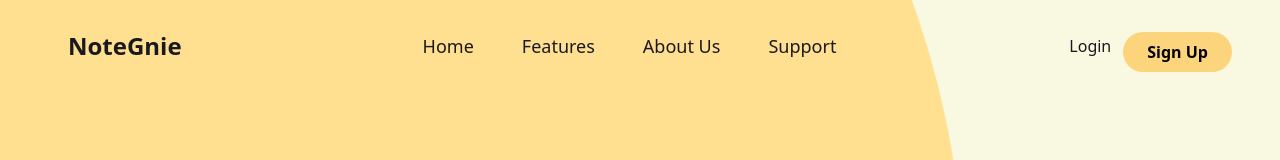
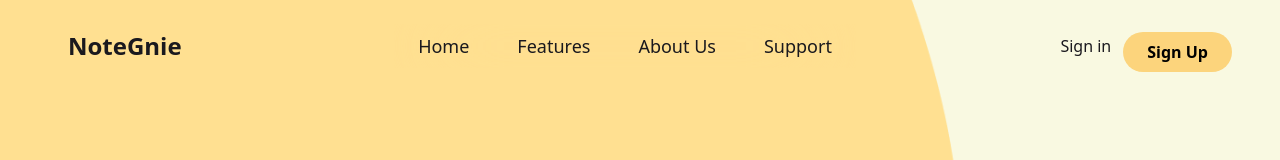
Before and after one commit to centrelocusdev/NoteGenie, a React (Vite) app in the folder client/: page / in a window 1280 px wide. Shown: the top 160 px of the page. Built offline with nearby package versions, Linux system fonts and the light colour scheme.

Commit message:
fix page access issue

```diff
--- a/client/src/App.jsx
+++ b/client/src/App.jsx
@@ -6,7 +6,7 @@ import { FaSpinner } from "react-icons/fa";
 
 import Home from "./pages/general/Home";
 import Signup from "./pages/general/Signup";
-import Login from "./pages/general/Login";
+import Signin from "./pages/general/Signin";
 import PrivateRoutes from "./PrivateRoutes";
 import Templates from "./pages/dashboard/Templates";
 import Editor from "./pages/dashboard/Editor";
@@ -25,7 +25,7 @@ function App() {
         <Routes>
           <Route path="/" element={<Home />} />
           <Route path="/signup" element={<Signup />} />
-          <Route path="/signin" element={<Login />} />
+          <Route path="/signin" element={<Signin />} />
           <Route path="/temp-editor" element={<EditorTest />} />
 
           <Route element={<PrivateRoutes />}>
--- a/client/src/components/Navbar.jsx
+++ b/client/src/components/Navbar.jsx
@@ -62,10 +62,10 @@ const Navbar = () => {
           ))}
           <li className="md:hidden text-gray text-lg mx-auto md:px-0 px-5 w-full text-center flex flex-col w-fit">
             <Link
-              to="/login"
+              to="/signin"
               className="text-primary-dark text-lg mx-3 md:px-0 px-5 w-full lg:w-fit hover:text-primary-dark py-2 md:text-left text-center capitalize"
             >
-              Login
+              Sign in
             </Link>
             <Link
               to="/signup"
@@ -77,10 +77,10 @@ const Navbar = () => {
         </ul>
         <div className="md:flex items-center hidden">
           <Link
-            to="/login"
+            to="/signin"
             className="text-primary-dark mx-3 md:px-0 px-5 w-full lg:w-fit lg:border-transparent hover:border-yellow-500 hover:text-yellow-500 py-2 text-left"
           >
-            Login
+            Sign in
           </Link>
           <ButtonPrimary text={"sign up"} handleClick={(e) => navigate('/signup')} />
         </div>
--- a/client/src/pages/general/Login.jsx
+++ b/client/src/pages/general/Signin.jsx
@@ -3,13 +3,14 @@ import Navbar from "../../components/Navbar";
 import InputPrimary from "../../components/InputPrimary";
 import ButtonPrimary from "../../components/ButtonPrimary";
 import { Link } from "react-router-dom";
+import { BsGoogle } from "react-icons/bs";
 
-const Login = () => {
+const Signin = () => {
   return (
     <div className="pb-16">
       <Navbar />
 
-      <div className="md:w-2/5 md:mt-16 p-8 mx-auto rounded-2xl bg-white shadow-lg">
+      <div className="md:w-2/5 md:mt-16 p-8 mx-auto rounded-2xl bg-white md:shadow-lg">
         <h3 className="text-3xl font-medium text-theme-primary text-center">
           Sign In
         </h3>
@@ -34,11 +35,16 @@ const Login = () => {
           <ButtonPrimary text={"login"} width={"full"} />
 
           <p className="text-2xl text-center text-slate-400">OR</p>
-          <ButtonPrimary text={"contibue with google"} isDark={true} width={'full'} icon={<BsGoogle />} />
+          <ButtonPrimary
+            text={"contibue with google"}
+            isDark={true}
+            width={"full"}
+            icon={<BsGoogle />}
+          />
         </form>
       </div>
     </div>
   );
 };
 
-export default Login;
+export default Signin;
```
